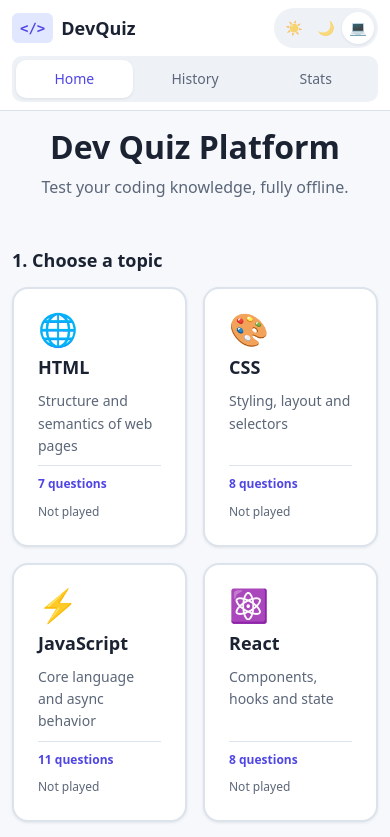
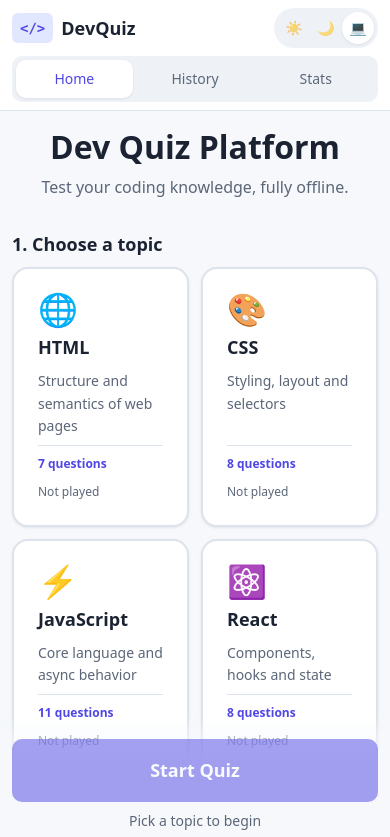
Before and after one commit to sieve-dev-sudo/dev-quiz-platform, a React (Vite) app: page / in a window 390 px wide. Shown: the top 837 px of the page. Built offline with nearby package versions, Linux system fonts and the light colour scheme.

Commit message:
style: add mobile Home layout with sticky start button

```diff
--- a/src/pages/Home.css
+++ b/src/pages/Home.css
@@ -43,3 +43,34 @@
 .home-start-hint {
   font-size: var(--fs-sm);
 }
+
+/* Mobile */
+@media (max-width: 600px) {
+  .home {
+    gap: var(--space-6);
+  }
+
+  .home-section {
+    gap: var(--space-3);
+  }
+
+  .category-grid {
+    grid-template-columns: repeat(2, minmax(0, 1fr));
+    gap: var(--space-3);
+  }
+
+  /* Keep Start Quiz reachable while scrolling */
+  .home-start {
+    position: sticky;
+    bottom: 0;
+    z-index: 5;
+    margin-inline: calc(var(--space-3) * -1);
+    padding: var(--space-5) var(--space-3) var(--space-3);
+    background: linear-gradient(to bottom, transparent, var(--color-bg) 35%);
+  }
+
+  .home-start-btn {
+    width: 100%;
+    min-width: 0;
+  }
+}
```
